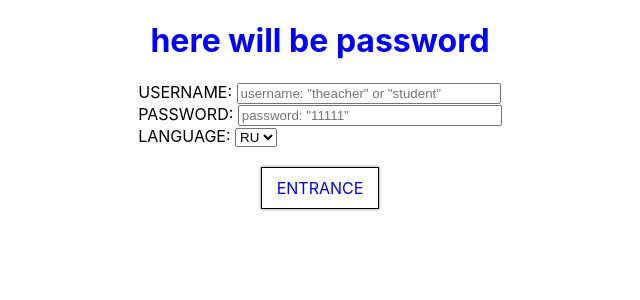
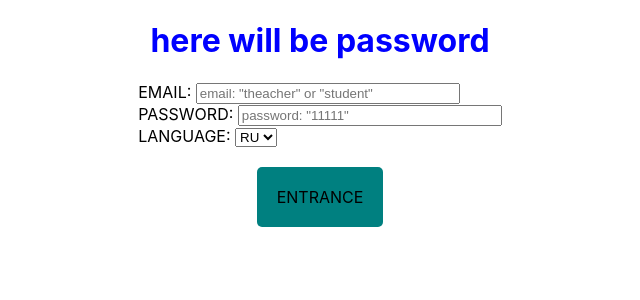
Before and after one commit to veralea/mdict2, a React (Create React App) app in the folder client/: page / in a window 1280 px wide. Shown: the top 300 px of the page, without its empty margins (320-960 px from the left). Built offline with nearby package versions, Linux system fonts and the light colour scheme.

Commit message:
server get user name

```diff
--- a/client/src/components/Password.css
+++ b/client/src/components/Password.css
@@ -11,6 +11,12 @@ input{
 
 .button{
     text-align: center;
+    padding: 20px;
+    background: teal;
+    border-radius: 5px;
+    width: fit-content;
+    margin: 20px auto;
+    cursor: pointer;
 }
 a {
     border: 1px solid black;
--- a/client/src/components/Password.js
+++ b/client/src/components/Password.js
@@ -1,80 +1,108 @@
-import React, { Component } from 'react';
-import './Password.css';
-
+import React, { Component } from "react";
+import "./Password.css";
 
 class Password extends Component {
   constructor(props) {
     super(props);
     this.state = {
-            username: '',
-            password: '',
-            language: 'RU',
-            link: '/'
-        }
+      username: "",
+      password: "",
+      language: "RU",
+      link: "/"
+    };
     this.onUsernameChange = this.onUsernameChange.bind(this);
     this.onPasswordChange = this.onPasswordChange.bind(this);
     this.onLanguageChange = this.onLanguageChange.bind(this);
     this.checkPassword = this.checkPassword.bind(this);
   }
 
-    onUsernameChange(event){
-        this.setState({username: event.target.value});
+  onUsernameChange(event) {
+    this.setState({ username: event.target.value });
   }
 
-    onPasswordChange(event){
-        this.setState({password: event.target.value});
+  onPasswordChange(event) {
+    this.setState({ password: event.target.value });
   }
 
-    onLanguageChange(event){
-        this.setState({language: event.target.value});
+  onLanguageChange(event) {
+    this.setState({ language: event.target.value });
   }
 
-    checkPassword(){
-        if(this.state.username === "theacher" && this.state.password === "11111"){
-            this.setState({link: '/MainTheacherPage'})
+  checkPassword() {
+    let passwordObj = this.state;
+
+    fetch("http://localhost:8000/auth/login", {
+      method: "POST",
+      body: JSON.stringify(passwordObj),
+      headers: {
+        "Content-Type": "application/json"
       }
-        else if(this.state.username === "student" && this.state.password === "11111" && this.state.language === "RU"){
-            this.setState({link: '/MainStudentRuPage'})
-        }
-        else if(this.state.username === "student" && this.state.password === "11111" && this.state.language === "EN"){
-            this.setState({link: '/MainStudentEnPage'})
-        }
-        else if(this.state.username === "student" && this.state.password === "11111" && this.state.language === "FR"){
-            this.setState({link: '/MainStudentFrPage'})
-        }
-        else{
-            alert ("username: "+this.state.username+"\npassword: "+this.state.password+"\nlanguage:  "+this.state.language+"\nentrance isn't allow");
-        }
+    })
+      .then(res => res.json())
+      .then(response => console.dir(response))
+      .catch(error => console.error("Error:", error));
   }
 
-    render(){
-        return(
+  // if(this.state.username === "theacher" && this.state.password === "11111"){
+  //     this.setState({link: '/MainTheacherPage'})
+  // }
+  // else if(this.state.username === "student" && this.state.password === "11111" && this.state.language === "RU"){
+  //     this.setState({link: '/MainStudentRuPage'})
+  // }
+  // else if(this.state.username === "student" && this.state.password === "11111" && this.state.language === "EN"){
+  //     this.setState({link: '/MainStudentEnPage'})
+  // }
+  // else if(this.state.username === "student" && this.state.password === "11111" && this.state.language === "FR"){
+  //     this.setState({link: '/MainStudentFrPage'})
+  // }
+  // else{
+  //     alert ("username: "+this.state.username+"\npassword: "+this.state.password+"\nlanguage:  "+this.state.language+"\nentrance isn't allow");
+  // }
+
+  render() {
+    return (
       <div className="flexContainer">
-
-                <form >
-
+        <form>
           <div dir="ltr">
             <h1>here will be password</h1>
             <div>
-                            USERNAME:  <input name="username"  type="text" placeholder='username: "theacher" or "student"'
-                               value={this.state.username} onChange={this.onUsernameChange}/>
+              EMAIL:{" "}
+              <input
+                name="username"
+                type="text"
+                placeholder='email: "theacher" or "student"'
+                value={this.state.username}
+                onChange={this.onUsernameChange}
+              />
             </div>
             <div>
-                            PASSWORD:   <input name="password"  type="password" placeholder='password: "11111"'
-                               value={this.state.password} onChange={this.onPasswordChange}/>
+              PASSWORD:{" "}
+              <input
+                name="password"
+                type="password"
+                placeholder='password: "11111"'
+                value={this.state.password}
+                onChange={this.onPasswordChange}
+              />
             </div>
             <div>
-                            LANGUAGE:   <select name="language" value={this.state.language} onChange={this.onLanguageChange}>
+              LANGUAGE:{" "}
+              <select
+                name="language"
+                value={this.state.language}
+                onChange={this.onLanguageChange}
+              >
                 <option>RU</option>
                 <option>EN</option>
                 <option>FR</option>
               </select>
             </div>
-                        <div className="button"><a href={this.state.link} onClick={this.checkPassword}>ENTRANCE</a></div>
+
+            <div className="button" onClick={this.checkPassword}>ENTRANCE</div>
           </div>
         </form>
       </div>
-        )
+    );
   }
 }
 
--- a/client/src/components/RegisterPage.js
+++ b/client/src/components/RegisterPage.js
@@ -21,11 +21,11 @@ function RegisterPage(props) {
           }}
         >
           <input
-            type="text"
-            placeholder="username"
+            type="email"
+            placeholder="email"
             required
             onBlur={e => {
-              setRegister({ ...registerObj, username: e.target.value });
+              setRegister({ ...registerObj, email: e.target.value });
             }}
           />
           <input
@@ -36,14 +36,7 @@ function RegisterPage(props) {
               setRegister({ ...registerObj, password: e.target.value });
             }}
           />
-          <input
-            type="email"
-            placeholder="email"
-            required
-            onBlur={e => {
-              setRegister({ ...registerObj, email: e.target.value });
-            }}
-          />
+
           <input type="submit" value="Register" />
         </form>
       </div>
@@ -63,7 +56,8 @@ function validateRegistration(e, registerObj) {
     headers: {
       "Content-Type": "application/json"
     }
-  }).then(res => res.json())
-  .then(response => console.dir(response))
-  .catch(error => console.error('Error:', error));
+  })
+    .then(res => res.json())
+    .then(response => console.dir(response))
+    .catch(error => console.error("Error:", error));
 }
```
Also changed, not shown: 1 other file (tests, documents, lock files or other folders). Lines whose indentation alone changed are shown as unchanged.
